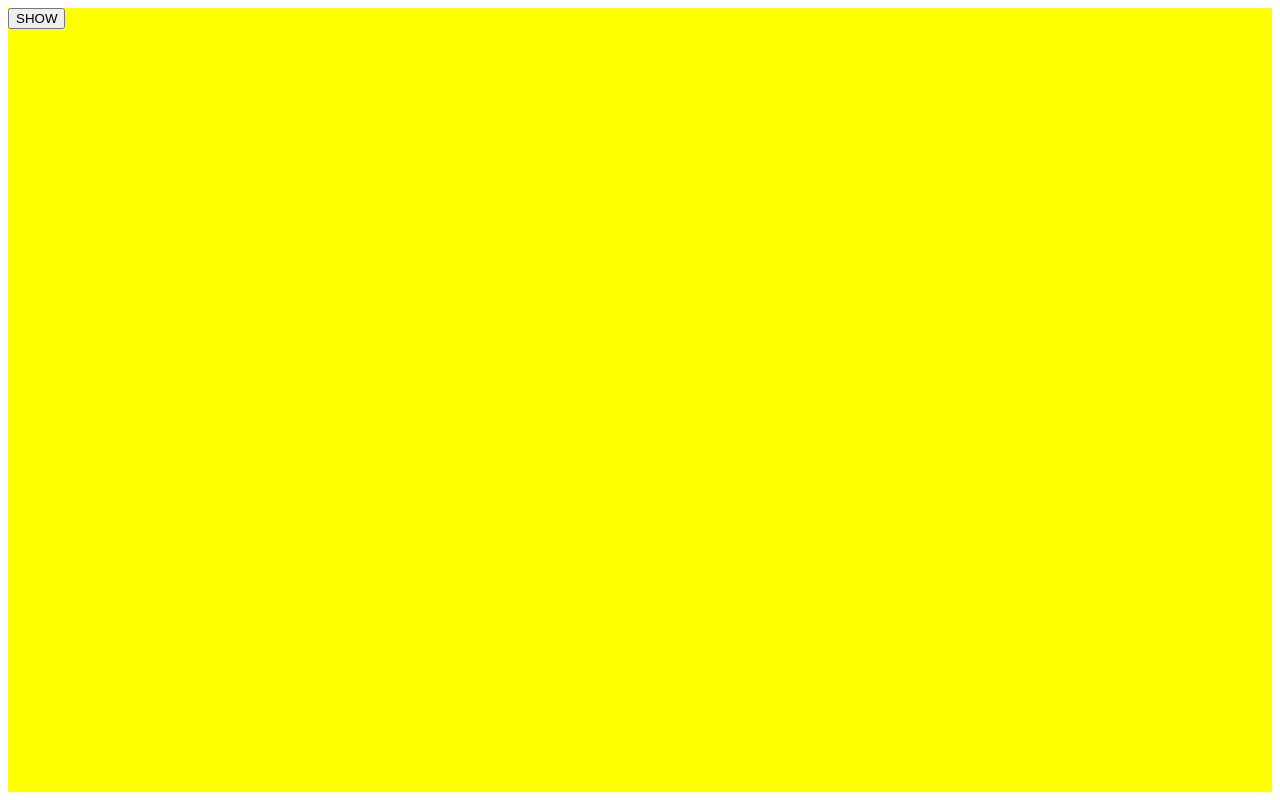
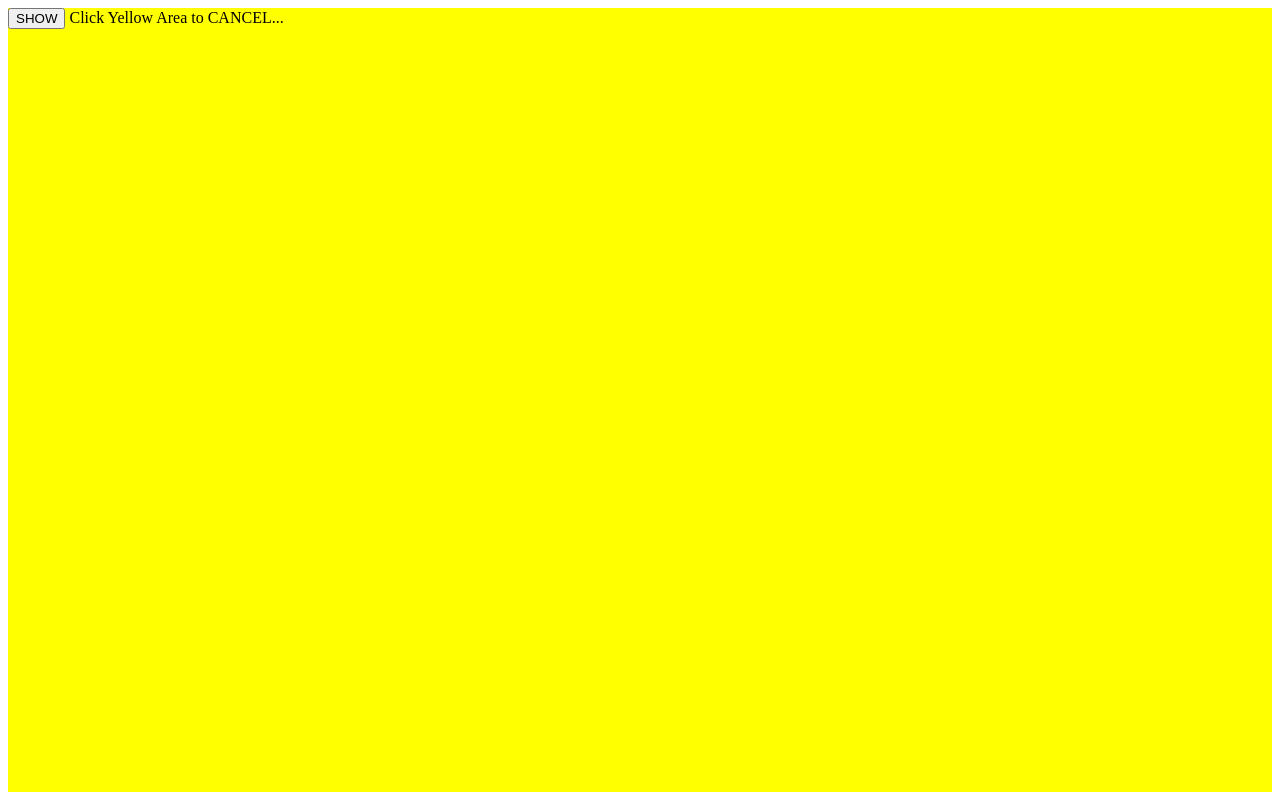
Before and after one commit to iRedmond/onclickd, a plain HTML site: page index.htm in a window 1280 px wide. Drawn offline with Linux system fonts and the light colour scheme.

Commit message:
Update index.htm

```diff
--- a/index.htm
+++ b/index.htm
@@ -6,6 +6,7 @@
 </script>
 <div id="cancel" style="height: 100%; background-color: yellow;">
 	<button id="show" onclick="self.form.style.display = ''">SHOW</button>
+	Click Yellow Area to CANCEL...
 	<form id="form" style="display: none; background-color: aqua;">
 		<input value="type something here...">
 	</form>
```
Lines whose indentation alone changed are shown as unchanged.
